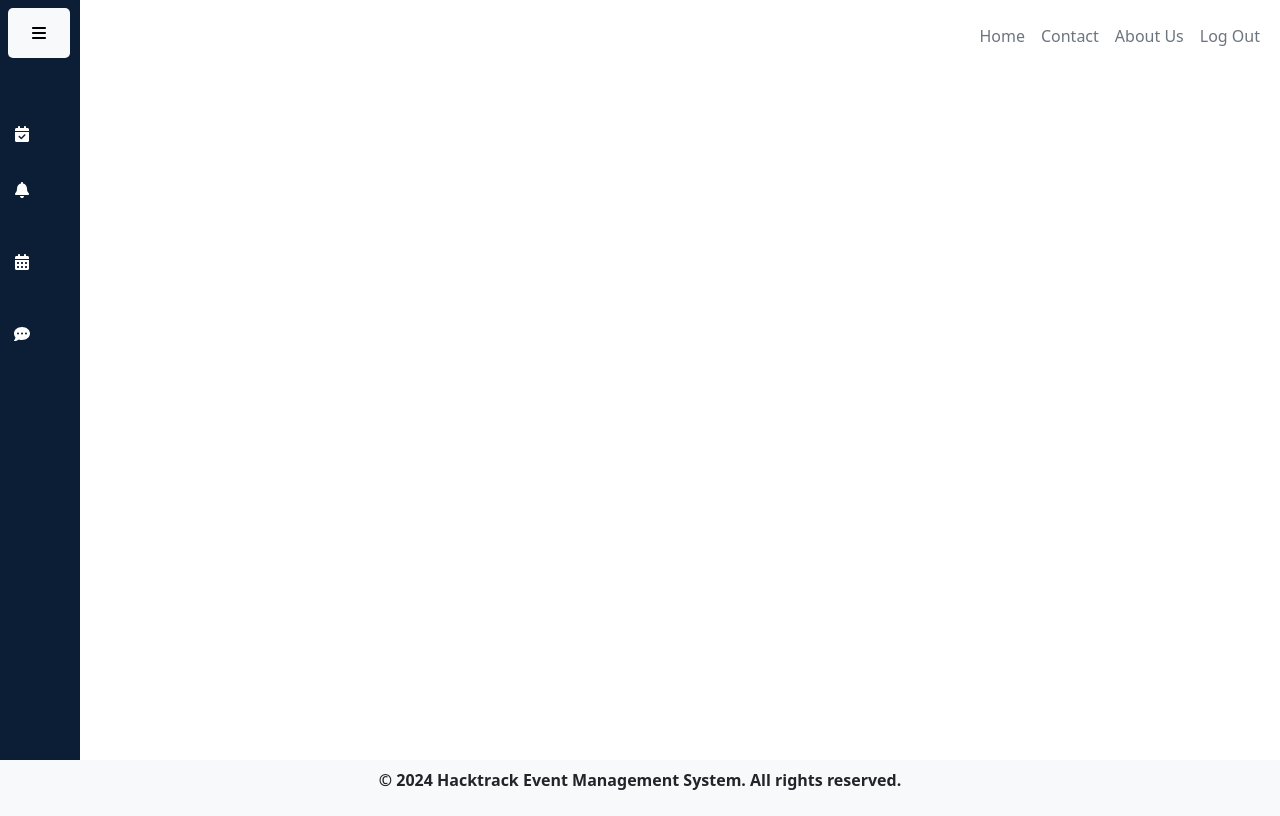
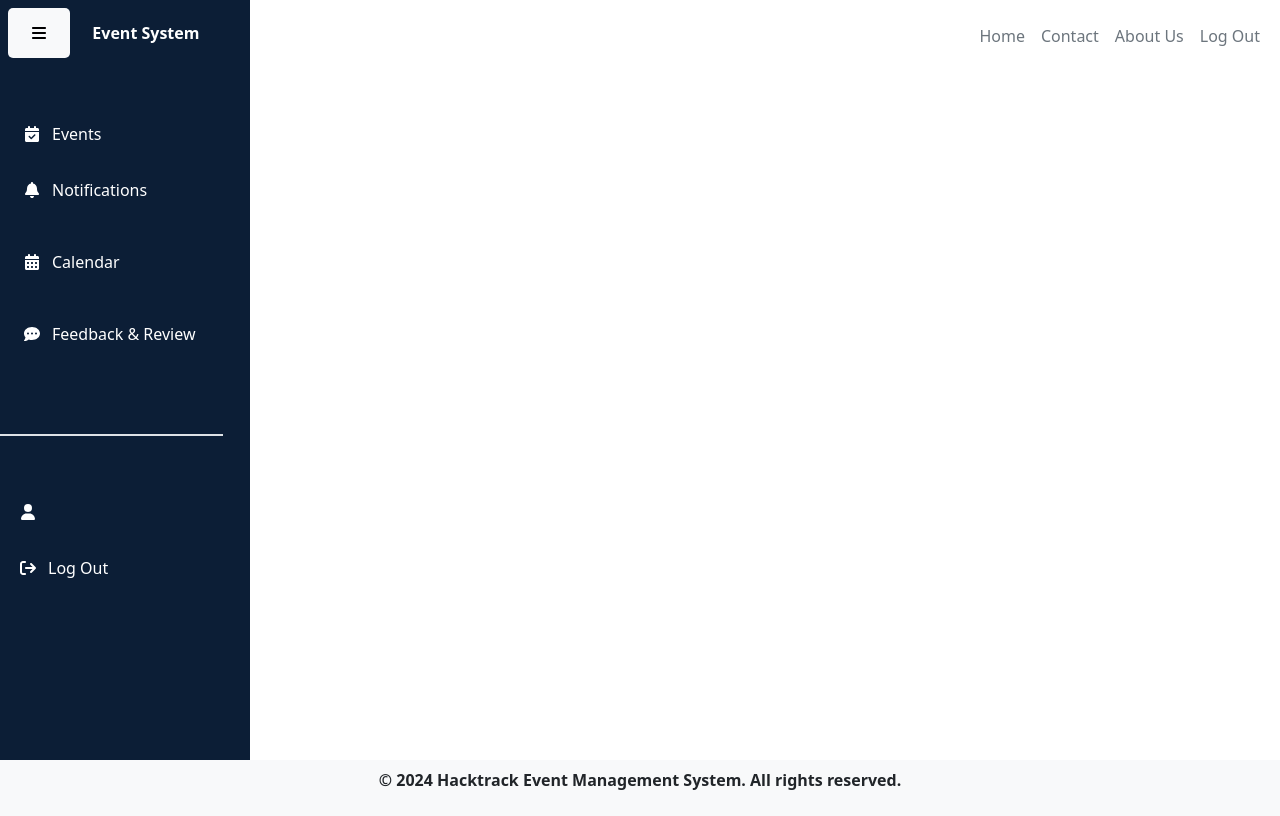
Before and after one commit to ICEP-DEV/TVH.Event.Web, a React (Create React App) app: page /Feedback in a window 1280 px wide. Built offline with nearby package versions, Linux system fonts and the light colour scheme.

Commit message:
modified:   src/components/SideBar.jsx 	modified:   src/components/manage_events/Survey.jsx 	modified:   src/screens/EventDetails.jsx 	modified:   src/screens/EventPage .jsx

```diff
--- a/src/components/SideBar.jsx
+++ b/src/components/SideBar.jsx
@@ -1,11 +1,11 @@
 import { FontAwesomeIcon } from "@fortawesome/react-fontawesome";
-import { faBars, faCalendarCheck, faBell, faCalendarAlt, faCommentDots, faUsers } from "@fortawesome/free-solid-svg-icons";
+import { faBars, faCalendarCheck, faBell, faCalendarAlt, faCommentDots, faUsers, faUser, faArrowRightFromBracket } from "@fortawesome/free-solid-svg-icons";
 import { Link, useLocation } from "react-router-dom";
 import { useState } from "react";
 
 const SideBar = () => {
   const location = useLocation();
-  const [isSidebarExpanded, setIsSidebarExpanded] = useState(false);
+  const [isSidebarExpanded, setIsSidebarExpanded] = useState(true);
 
   const toggleSidebar = () => {
     setIsSidebarExpanded(!isSidebarExpanded);
@@ -15,7 +15,7 @@ const SideBar = () => {
     backgroundColor: location.pathname.includes(path) ? "white" : "transparent",
     color: location.pathname.includes(path) ? "var(--blue2)" : "white",
     height: "5vh",
-    width: "100%",
+    width: isSidebarExpanded ? "100%" : "80%",
     padding: isSidebarExpanded ? "10px 20px" : "10px",
     display: "flex",
     alignItems: "center",
@@ -35,10 +35,10 @@ const SideBar = () => {
         overflow: "hidden",
         whiteSpace: "nowrap",
         minHeight : "95vh",
-        position : "sticky"
       }}
       className="d-flex flex-column"
     >
+      <div style={{position:"fixed"}}>
         <div className="d-flex align-items-center justify-content-between ps-2 px-4 py-2">
           <button onClick={toggleSidebar} type="button" className="btn btn-light px-4">
             <FontAwesomeIcon icon={faBars} />
@@ -76,6 +76,22 @@ const SideBar = () => {
             {isSidebarExpanded && <span>Feedback & Review</span>}
           </Link>
         </ul>
+
+        <div className="mt-50 border border-bottom"></div>
+        <ul className="d-flex flex-column py-5 px-2 ps-3 mx-0">
+          <li className="nav-link my-3 text-white">
+            <FontAwesomeIcon icon={faUser} width="24" height="24" className="bi me-2"/>
+            <span>
+              { isSidebarExpanded &&
+              localStorage.getItem('username') }
+            </span>
+          </li>
+          <Link className="nav-link my-3 text-white">
+              <FontAwesomeIcon icon={faArrowRightFromBracket} height="24" width="24" className="bi me-2"/>
+              {isSidebarExpanded && <span>Log Out</span>}
+          </Link>
+        </ul>
+      </div>
     </aside>
   );
 };
--- a/src/components/manage_events/Survey.jsx
+++ b/src/components/manage_events/Survey.jsx
@@ -2,7 +2,8 @@ import axios from "axios";
 import { useEffect, useState } from "react";
 import Modal from 'react-modal';
 import api from "../../APIs/API";
-
+import { FontAwesomeIcon } from "@fortawesome/react-fontawesome";
+import {  } from "@fortawesome/free-solid-svg-icons";
 
 
 const SurveyComponent = ({surveys, event_id})=>{
--- a/src/screens/EventDetails.jsx
+++ b/src/screens/EventDetails.jsx
@@ -147,8 +147,11 @@ const EventDetails = () =>{
         <div className="container-fluid m-0 p-0">
             <div className="d-flex">
                 <SideBar />
-                <div className="col">
-                    <NavBar/>
+
+                <div className="col mt-5">
+                    <p className="fs-1 text-center pb-5">
+                        {event.title} - Event
+                    </p>
                     <div className="d-flex container-fluid">
                         <div className="col-1">
                             <button className="btn" onClick={()=>{navigate("/event")}}>
@@ -172,7 +175,7 @@ const EventDetails = () =>{
                             controller === "" ?
                                 register.length === 0 ?
                                 <div>
-                                    <p className="pt-5 fs-3">{event.title} Registration Form </p>
+                                    {/* <p className="pt-5 fs-3">{event.title} Registration Form </p>  */}
                                     <form onSubmit={handleRegisterSave}>
                                         <input type="text" className="form-control mt-3" value="Name" readOnly/>
                                         <input type="text" className="form-control mt-3" value="Surname" readOnly/>
@@ -237,7 +240,7 @@ const EventDetails = () =>{
                             controller === "view" ?
                                 <div className="container-fluid mt-5">
                                     <div className="fs-3 ">
-                                        {event.title}
+                                        {/* {event.title} */}
                                     </div>
                                     <div className="d-flex mt-5 mx-2">
                                         <button className="col-lg-2 btn " onClick={()=>{setManageController("")}} style={manageStyles('')}>Registered</button>
--- a/src/screens/EventPage .jsx
+++ b/src/screens/EventPage .jsx
@@ -117,11 +117,11 @@ const EventPage = () => {
 
 
   return (
-   <div className="container-fluid m-0 p-0">
-    <div className="d-flex m-0 p-0">
+   <div className="container-fluid p-0">
+    <div className="d-flex">
       <SideBar />
-      <div className="col">
-        <NavBar />
+
+      <div className="col mt-5">
         <div className="d-flex justify-content-center">
           <button className="btn btn-light filter-btn m-1" onClick={()=>{setController("")}}>All Events</button>
           <button className="btn btn-light filter-btn m-1" onClick={()=>{setController("create")}}>Create Event</button>
```
Lines whose indentation alone changed are shown as unchanged.
